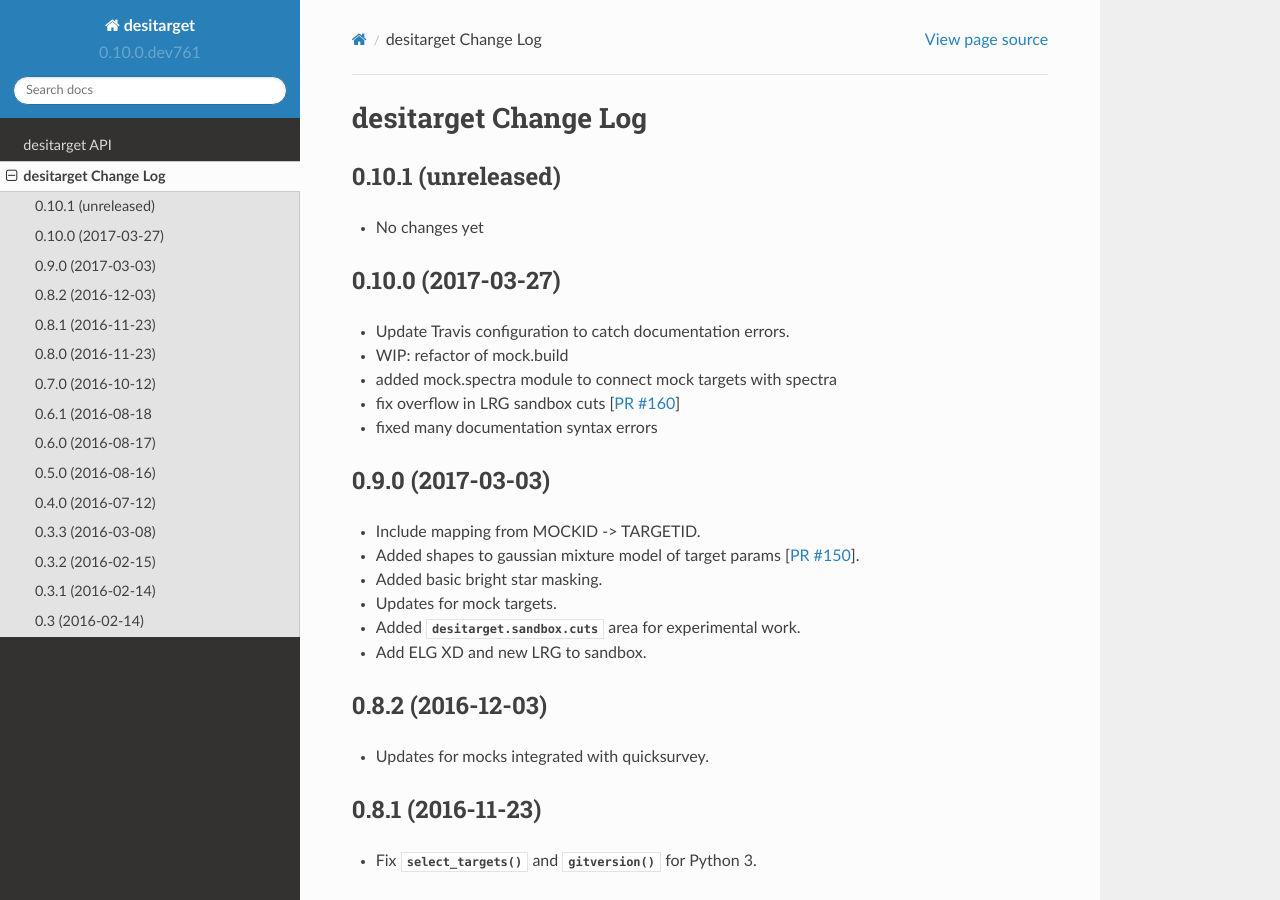
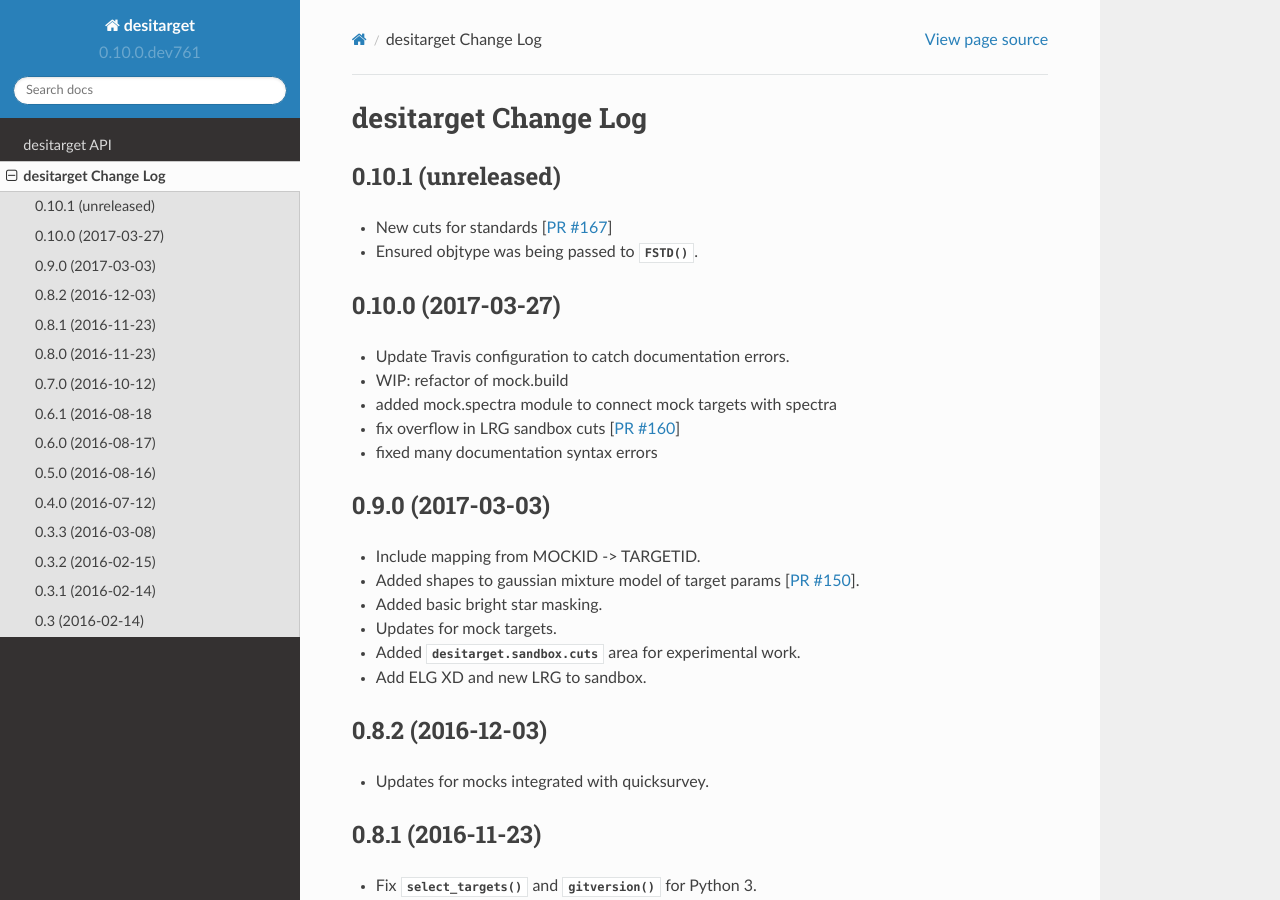
Before and after one commit to desihub/desitarget, a Sphinx documentation site: the page built from doc/changes.rst, in a window 1280 px wide and 900 px high. Built offline with Sphinx 7.4.7 and the Read the Docs theme 2.0.0, drawn with Linux system fonts in a browser that asks for light colours.

Commit message:
updated changes log

```diff
--- a/doc/changes.rst
+++ b/doc/changes.rst
@@ -5,7 +5,10 @@ desitarget Change Log
 0.10.1 (unreleased)
 -------------------
 
-* No changes yet
+* New cuts for standards [`PR #167`_]
+* Ensured objtype was being passed to :func:`~desitarget.cuts.FSTD`.
+
+.. _`PR #167`: https://github.com/desihub/desitarget/pull/167
 
 0.10.0 (2017-03-27)
 -------------------
```
